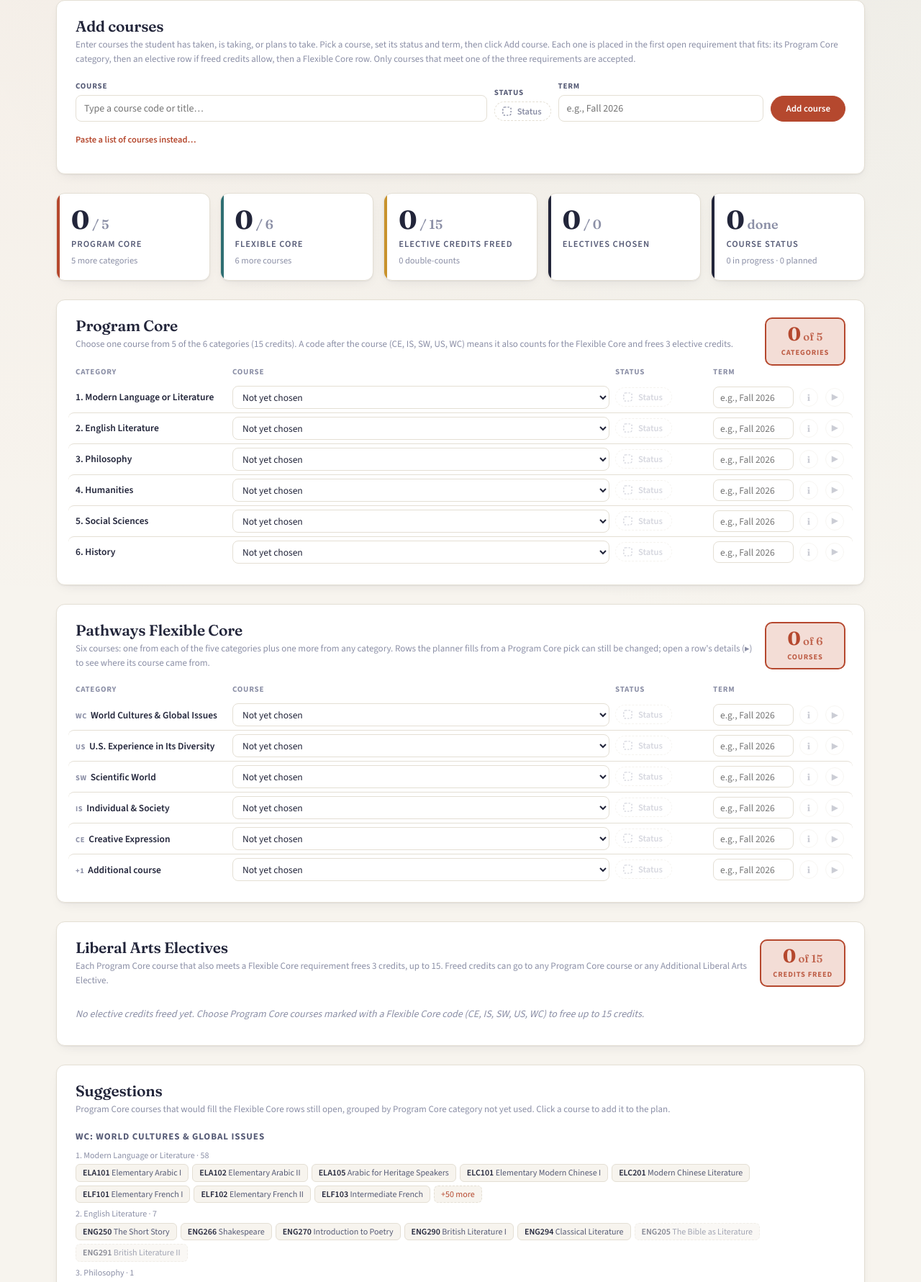
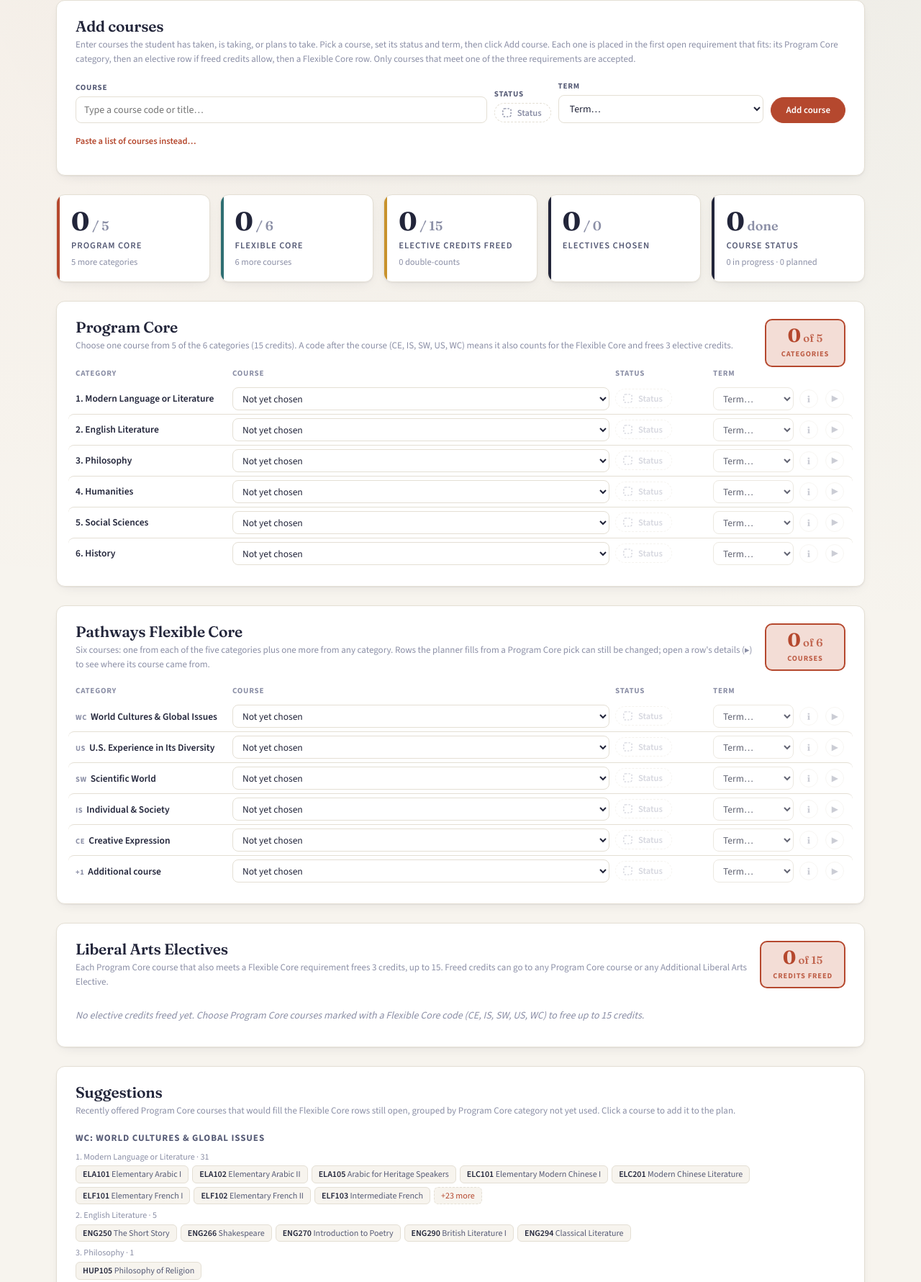
Before and after one commit to joshgoldblatt-ctrl/LiberalArtsCoursePlanner, a plain HTML site: page index.html in a window 1280 px wide. Shown: the part 473-2254 px from the top of the page at 72% size. Drawn offline with nearby package versions, Linux system fonts and the light colour scheme.

Commit message:
Term dropdown with Other option; suggestions limited to recently offered courses
Co-Authored-By: Claude Fable 5.1 <noreply@anthropic.com>
Claude-Session: https://claude.ai/code/session_01M3ZiVB6NoBS7FFPdgefTjn

```diff
--- a/index.html
+++ b/index.html
@@ -26,6 +26,9 @@
       Note column (SSN180 -> HUN180, BTC105 -> SSD105) and retired codes
       (HUC150/270/238/240 -> HUV..., ENG208 -> ENG219) resolve to the current
       code when pasted and when an older saved plan is loaded.
+    - Term is a dropdown (Fall 2026 through Fall 2029, plus Other with a free
+      text box for earlier or transfer terms) on every row and in Add courses.
+    - Suggestions list only recently offered courses.
     - HUA196 carries a "pending approval" note in the popover.
     - Credits from the CUNYfirst file; pre/co-requisites from the Degree Map
       Prereq table (Aug 2026); catalog links from the Course Link Table
@@ -241,6 +244,8 @@ header{padding:38px 0 0}
 .req .rmain{min-width:0}
 .req select.ctl,.req input.ctl{padding:5px 9px;font-size:13.5px}
 .req .rtags{display:flex;flex-wrap:wrap;gap:6px}
+.termwrap{display:flex;flex-direction:column;gap:4px;min-width:0}
+.termwrap .rtermx{font-size:12.5px;padding:4px 8px}
 .req .rdet{grid-column:1 / -1;display:none;padding:2px 0 4px;font-size:12.5px;color:var(--ink-soft)}
 .req.open .rdet{display:block}
 .req .rdet .rtags{margin-top:4px}
@@ -375,7 +380,7 @@ header{padding:38px 0 0}
       <div class="entry-grid">
         <div class="field ac-wrap"><label>Course</label><input type="text" id="acInput" placeholder="Type a course code or title…" autocomplete="off"><div class="ac" id="acList"></div></div>
         <div class="field"><label>Status</label><div id="entryStatus"></div></div>
-        <div class="field"><label>Term</label><input type="text" id="entryTerm" placeholder="e.g., Fall 2026"></div>
+        <div class="field"><label>Term</label><div id="entryTermWrap"></div></div>
         <div class="field"><label>&nbsp;</label><button class="btn btn-primary" id="btnAddOne">Add course</button></div>
       </div>
       <div style="margin-top:12px"><button class="entry-toggle" id="pasteToggle">Paste a list of courses instead…</button></div>
@@ -420,7 +425,7 @@ header{padding:38px 0 0}
 
     <div class="panel no-print" id="panelSug">
       <h2>Suggestions</h2>
-      <div class="note">Program Core courses that would fill the Flexible Core rows still open, grouped by Program Core category not yet used. Click a course to add it to the plan.</div>
+      <div class="note">Recently offered Program Core courses that would fill the Flexible Core rows still open, grouped by Program Core category not yet used. Click a course to add it to the plan.</div>
       <div id="sugBody"></div>
     </div>
 
@@ -509,7 +514,7 @@ header{padding:38px 0 0}
       <h3 style="margin-bottom:8px">Saving, sharing, printing</h3>
       <p>The plan saves itself in this browser as you work. Use <b>Export plan</b> to download a file you can email to a student or advisor, and <b>Import plan</b> to load one. <b>Print plan</b> produces a clean summary.</p>
       <h3 style="margin-bottom:8px">Recently offered</h3>
-      <p>Each course is marked by whether it had at least one non-cancelled section in the Fall 2026 schedule, the Spring 2027 schedule, both, or neither. Courses with no sections in either term are labeled "Not recently offered" and sort to the bottom of every dropdown, the Suggestions panel, and the Course Lists tab. A course that is not recently offered can still be chosen; the label is a planning aid, not a rule.</p>
+      <p>Each course is marked by whether it had at least one non-cancelled section in the Fall 2026 schedule, the Spring 2027 schedule, both, or neither. Courses with no sections in either term are labeled "Not recently offered", sort to the bottom of every dropdown and of the Course Lists tab, and are left out of the Suggestions panel. A course that is not recently offered can still be chosen; the label is a planning aid, not a rule.</p>
       <h3 style="margin-bottom:8px">Data sources and notes</h3>
       <ul>
         <li>Course list, categories, titles, and Flexible Core codes: Liberal Arts Elective Table (revised October 2026), with titles and Pathways designations taken from the CUNYfirst course file.</li>
@@ -542,6 +547,12 @@ const CAT2 = {E:'Additional elective - English',H:'Additional elective - Humanit
 const FLEX = {WC:'World Cultures & Global Issues',US:'U.S. Experience in Its Diversity',SW:'Scientific World',IS:'Individual & Society',CE:'Creative Expression'};
 const FLEX_ORDER = ['WC','US','SW','IS','CE','ADD'];
 const STATUSES = ['Planned','In Progress','Completed'];
+const TERMS = ['Fall 2026','Spring 2027','Fall 2027','Spring 2028','Fall 2028','Spring 2029','Fall 2029'];
+/* term control: dropdown of upcoming terms plus Other (free text). attrs go on both controls; data-term* on the select, data-termx* on the text box */
+function termSel(val, attrs, disabled){
+  const other = val && !TERMS.includes(val);
+  return `<div class="termwrap"><select class="ctl rterm" ${attrs}${disabled?' disabled':''}><option value="">Term…</option>${TERMS.map(x => `<option${x===val?' selected':''}>${x}</option>`).join('')}<option value="__other"${other?' selected':''}>Other…</option></select>${other?`<input type="text" class="ctl rtermx" placeholder="e.g., Spring 2026" value="${esc(val)}" ${attrs.replace('data-term','data-termx')}>`:''}</div>`;
+}
 const CATALOG = 'https://laguardia.catalog.cuny.edu/courses/';
 const STORE_KEY = 'lagcc-la-planner-v1';
 /* recently offered first, then by code */
@@ -693,7 +704,7 @@ function parseCodes(text){
 }
 let entryStatus = '';
 function addCodes(codes){
-  const term = document.getElementById('entryTerm').value.trim();
+  const term = entryTerm;
   const log = [];
   codes.forEach(code => { const cc = canon(code); const r = placeCourse(cc, entryStatus, term); log.push({code: cc === code ? code : code + ' → ' + cc, ...r, code2: cc}); });
   render();
@@ -702,6 +713,9 @@ function addCodes(codes){
   el.innerHTML = '<ul>' + log.map(l => { const c = courseOf(l.code2); return `<li><b>${esc(l.code)}</b><span class="where${l.ok?'':' '+(l.kind||'bad')}">${l.ok?'Added to ':''}${esc(l.where)}${c&&l.ok?' · '+esc(c.t):''}</span></li>`; }).join('') + '</ul>';
 }
 function renderEntryStatus(){ document.getElementById('entryStatus').innerHTML = statusPill(entryStatus, 'data-st-entry="1"'); }
+let entryTerm = '';
+function renderEntryTerm(){ document.getElementById('entryTermWrap').innerHTML = termSel(entryTerm, 'data-term-entry="1"'); }
+document.getElementById('entryTermWrap').addEventListener('change', e => { const d = e.target.dataset; if(d.termEntry !== undefined){ entryTerm = e.target.value === '__other' ? 'Other' : e.target.value; renderEntryTerm(); if(e.target.value === '__other'){ const x = document.querySelector('#entryTermWrap .rtermx'); if(x) x.focus(); } } else if(d.termxEntry !== undefined){ entryTerm = e.target.value.trim() || 'Other'; } });
 /* autocomplete */
 let acItems = [], acIdx = -1;
 function acRender(q){
@@ -766,7 +780,7 @@ function optionsFor(list, current, groupName){
   return h + (groupName ? '</optgroup>' : '');
 }
 function statusCell(code){ return `<div class="rstatus">${statusPill(statusOf(code), `data-st="${esc(code)}"`, !code)}</div>`; }
-function termCell(code){ return `<input type="text" class="ctl rterm" placeholder="e.g., Fall 2026" value="${esc(termOf(code))}" data-term="${esc(code)}"${code?'':' disabled'}>`; }
+function termCell(code){ return termSel(termOf(code), `data-term="${esc(code)}"`, !code); }
 const openDetails = new Set();
 function detailBtn(key, tags, level){
   const has = !!tags;
@@ -852,7 +866,7 @@ function renderFlex(){
     const filled = !!(a);
     /* "other" rows keep their own status/term on the flex pick */
     const stCell = isOther ? `<div class="rstatus">${statusPill(m.status||'', `data-st-flex="${k}"`)}</div>` : statusCell(code);
-    const tmCell = isOther ? `<input type="text" class="ctl rterm" placeholder="e.g., Fall 2026" value="${esc(m.term||'')}" data-term-flex="${k}">` : termCell(code);
+    const tmCell = isOther ? termSel(m.term||'', `data-term-flex="${k}"`) : termCell(code);
     const key = 'flex-' + k;
     h += `<div class="req${filled?' done':''}${openDetails.has(key)?' open':''}">
       <div class="rl" title="${esc(name)}${sub?' ('+esc(sub)+')':''}"><span class="code">${k==='ADD'?'+1':k}</span>${esc(name)}</div>
@@ -915,7 +929,7 @@ function renderSug(){
   const chipsFor = (list, showCode) => {
     let h = '';
     openCats.forEach(k => {
-      const sub = list.filter(c => String(c.k) === k); if(!sub.length) return;
+      const sub = list.filter(c => String(c.k) === k && c.of); if(!sub.length) return;
       const chip = c => `<span class="chip${c.of?'':' noff'}" data-add="${c.c}" data-cat="${k}" title="${c.of?'Add to Program Core · '+esc(OFFER[c.of]):'Not recently offered (no sections in Fall 2026 or Spring 2027)'}"><b>${c.c}</b> ${esc(c.t)}${showCode?`<span class="fc">${c.f}</span>`:''}</span>`;
       const show = sub.slice(0, 8), rest = sub.slice(8);
       h += `<div class="sug-group">${k}. ${esc(CAT1[k])} · ${sub.length}</div><div class="chips">` + show.map(chip).join('') +
@@ -925,14 +939,14 @@ function renderSug(){
   };
   let h = '';
   openFlex.forEach(f => {
-    const list = S1.filter(c => c.f === f && openCats.includes(String(c.k)));
+    const list = S1.filter(c => c.f === f && c.of && openCats.includes(String(c.k)));
     if(!list.length) return;
     h += `<div class="sug-cat"><h4>${f}: ${esc(FLEX[f])}</h4>${chipsFor(list, false)}</div>`;
   });
   if(needAdd){
     /* courses whose code category is already filled: they would land in the additional row */
     const filledFlex = Object.keys(FLEX).filter(f => R.flexAssign[f]);
-    const list = S1.filter(c => c.f && filledFlex.includes(c.f) && openCats.includes(String(c.k)));
+    const list = S1.filter(c => c.f && c.of && filledFlex.includes(c.f) && openCats.includes(String(c.k)));
     if(list.length) h += `<div class="sug-cat"><h4>+1: Additional course (any category)</h4><div class="sug-group" style="margin-top:0">Courses whose Flexible Core category is already filled; they would go to the additional row.</div>${chipsFor(list, true)}</div>`;
     else if(!filledFlex.length) h += `<div class="sug-cat"><h4>+1: Additional course (any category)</h4><div class="sug-group" style="margin-top:0">Any second course in a Flexible Core category fills this row once that category is met.</div></div>`;
   }
@@ -1028,8 +1042,10 @@ plan.addEventListener('change', e => {
   else if(d.flex !== undefined){ const m = state.flex[d.flex]; if(t.value === '__other'){ m.code=''; m.other = m.other || {code:'',title:''}; } else { m.code = t.value; m.other = null; if(!t.value){ m.status=''; m.term=''; } } }
   else if(d.flexOtherCode !== undefined){ state.flex[d.flexOtherCode].other.code = t.value; save(); return; }
   else if(d.flexOtherTitle !== undefined){ state.flex[d.flexOtherTitle].other.title = t.value; save(); return; }
-  else if(d.termFlex !== undefined){ state.flex[d.termFlex].term = t.value; save(); return; }
-  else if(d.term !== undefined){ setTerm(d.term, t.value); render(); return; }
+  else if(d.termFlex !== undefined){ state.flex[d.termFlex].term = t.value === '__other' ? 'Other' : t.value; }
+  else if(d.termxFlex !== undefined){ state.flex[d.termxFlex].term = t.value.trim() || 'Other'; save(); return; }
+  else if(d.term !== undefined){ setTerm(d.term, t.value === '__other' ? 'Other' : t.value); }
+  else if(d.termx !== undefined){ setTerm(d.termx, t.value.trim() || 'Other'); save(); return; }
   else if(d.elec !== undefined){ const e2 = state.elec[+d.elec]; e2.code = t.value; if(!t.value){ e2.status=''; e2.term=''; } }
   else if(t.id === 'stName'){ state.student.name = t.value; save(); return; }
   else if(t.id === 'stId'){ state.student.id = t.value; save(); return; }
@@ -1092,7 +1108,7 @@ document.getElementById('btnClear').addEventListener('click', () => { if(confirm
 function fillStudent(){ document.getElementById('stName').value = state.student.name||''; document.getElementById('stId').value = state.student.id||''; document.getElementById('stAdvisor').value = state.student.advisor||''; document.getElementById('stDate').value = state.student.date||''; document.getElementById('stNotes').value = state.notes||''; }
 
 /* ===================== INIT ===================== */
-load(); fillCatFilter(); fillStudent(); renderEntryStatus(); render();
+load(); fillCatFilter(); fillStudent(); renderEntryStatus(); renderEntryTerm(); render();
 </script>
 </body>
 </html>
```
